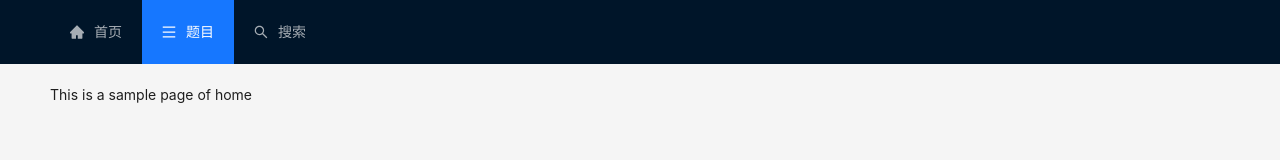
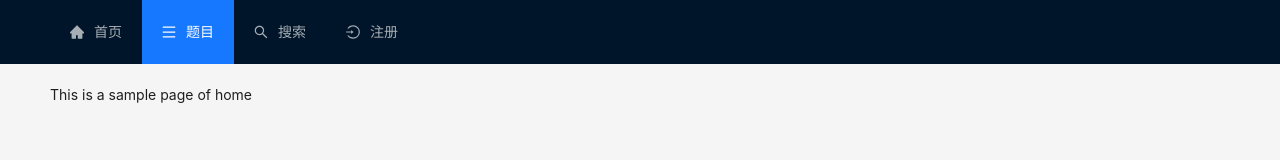
Before and after one commit to yuanyang2025/yuanyang25-front, a React (Vite) app: page / in a window 1280 px wide. Shown: the top 160 px of the page. Built offline with nearby package versions, Linux system fonts and the light colour scheme; no server answers.

Commit message:
fix:注册时加密方法错误

```diff
--- a/src/App.tsx
+++ b/src/App.tsx
@@ -6,6 +6,8 @@ import { Navbar } from './layout';
 import { NotFoundPage } from './pages/404';
 import { SamplePage } from './pages/sample';
 import { DashboardPage } from './pages/dashboard';
+import { UserRegisterPage } from './pages/userRegister';
+
 // import 'antd/dist/antd.css';
 
 function App() {
@@ -15,6 +17,7 @@ function App() {
 				<Route path="/" element={<SamplePage text='home' />} />
 				<Route path="/dashboard" element={<DashboardPage />} />
 				<Route path="*" element={<NotFoundPage />} />
+				<Route path="/userRegister" element={<UserRegisterPage />} />
 			</Routes>
 		} />
 	</Router>
--- a/src/layout/index.tsx
+++ b/src/layout/index.tsx
@@ -3,7 +3,7 @@
 import React, { useEffect, useState } from 'react';
 import './index.css'
 import { Layout, Menu } from 'antd';
-import { HomeFilled, MenuOutlined, MoneyCollectFilled, SearchOutlined } from '@ant-design/icons';
+import { HomeFilled, LoginOutlined, MenuOutlined, MoneyCollectFilled, SearchOutlined } from '@ant-design/icons';
 import { useNavigate } from 'react-router-dom';
 import { GetInfoResp } from '../data/interface/network';
 import { isOk, request } from '../utils/network';
@@ -22,6 +22,7 @@ export const Navbar = ({ children }: { children: React.ReactNode }) => {
         { key: '', name: isMobile ? undefined : '首页', icon: <HomeFilled /> },
         { key: 'dashboard', name: isMobile ? undefined : '题目', icon: <MenuOutlined /> },
         { key: 'search', name: isMobile ? undefined : '搜索', icon: <SearchOutlined /> },
+        { key: 'userRegister', name: isMobile ? undefined : '注册', icon: <LoginOutlined /> }
     ];
     const [info, setInfo] = useState<GetInfoResp>();
     const getInfo = async () => {
--- a/src/pages/userRegister.tsx
+++ b/src/pages/userRegister.tsx
@@ -1,7 +1,7 @@
 import { Button, Form, Input } from "antd"
-import { useState } from "react"
+import React, { useState } from "react"
 import type { FormProps } from "antd"
-import { cipher } from "../utils/cipher"
+import * as CryptoJS from 'crypto-js';
 import { isOk, request } from "../utils/network"
 import { RegisterResp } from "../data/interface/network"
 import { useNavigate } from "react-router-dom"
@@ -12,7 +12,7 @@ type FieldType = {
     token: string
 }
 
-export const UserRegisterPage = () => {
+export const UserRegisterPage:React.FC = () => {
     const [form] = Form.useForm()
     const [usernamelength, setUsernameLength] = useState<number>(0)
     const formItemLayout = {
@@ -41,12 +41,13 @@ export const UserRegisterPage = () => {
 
     const navigate = useNavigate()
     const onFinish: FormProps<FieldType>['onFinish'] = async (values) => {
+        console.log('Button Pressed!')
         let username = values.username
         let password = values.password
         let token = values.token
         /* let data: Array<string> = [username, password, token]
         return data */
-        const cpass = cipher(password, username)
+        const cpass = CryptoJS.SHA256(password).toString()
         const resp = await request<RegisterResp>(`/api/register`, "POST", {
             username: username,
             token: token,
@@ -59,6 +60,7 @@ export const UserRegisterPage = () => {
         else {
             if (resp.data.Success) {
                 alert('注册成功!')
+                console.log('user_id:', resp.data.Success)
                 navigate('/')
             }
             if (resp.data.Failed) {
@@ -76,8 +78,9 @@ export const UserRegisterPage = () => {
             className = 'register-form'
             {...formItemLayout}
             onFinish={onFinish}
+            autoComplete="off"
         >
-            <Form.Item
+            <Form.Item<FieldType>
                 label = '用户名'
                 name = 'username'
                 rules = {[
@@ -105,16 +108,17 @@ export const UserRegisterPage = () => {
                         required: true,
                         message: '密码不能为空!'
                     },
-
+                    /*
                     {
-                        validator: (_, value) => {
+                        validator(_, value) {
                             if (value && form.getFieldValue('confirm')) {
                                 form.validateFields(['confirm'])
+                                return Promise.resolve()
                             }
                             return Promise.resolve()
                         }
                     }
-
+                        */
                 ]}
                 hasFeedback
             >
@@ -128,15 +132,16 @@ export const UserRegisterPage = () => {
                 name = 'confirm'
                 dependencies={['password']}
                 rules={[
-                    {required: true,
-                    message: '密码不能为空！'
+                    {
+                        required: true,
+                        message: '密码不能为空！'
                     },
                     ({ getFieldValue }) => ({
                         validator(_, value) {
                             if (!value || getFieldValue('password') === value) {
                                 return Promise.resolve();
                             }
-                            return Promise.reject(new Error('两次输入的密码不一致!'));
+                            else return Promise.reject(new Error('两次输入的密码不一致!'));
                         }
                     })
                 ]}
@@ -162,7 +167,7 @@ export const UserRegisterPage = () => {
                         />
                 </Form.Item>
                 <Form.Item {...tailFormItemLayout}>
-                    <Button type="primary" htmlType="submit">
+                    <Button type="primary" htmlType="submit" >
                         注册
                     </Button>
                 </Form.Item>
```
